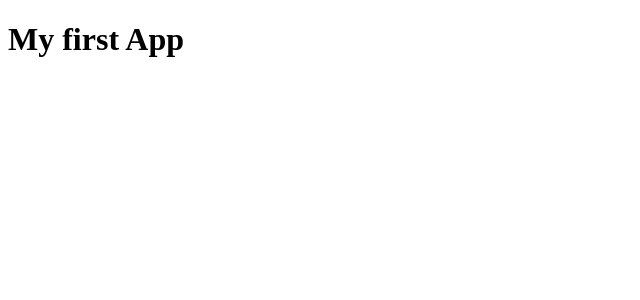
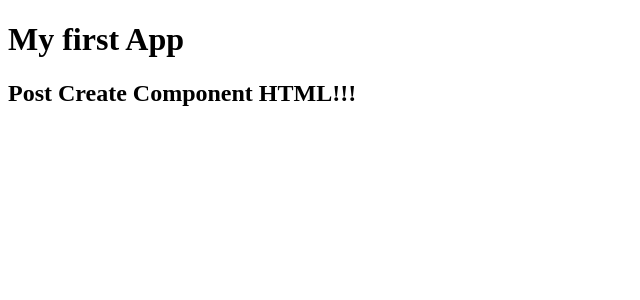
Before and after one commit to ebizimana/mean-course, an Angular app: page / in a window 1280 px wide. Shown: the top 300 px of the page, without its empty margins (0-640 px from the left). Built offline with nearby package versions, Linux system fonts and the light colour scheme.

Commit message:
Added a post component

```diff
--- a/src/app/app.component.html
+++ b/src/app/app.component.html
@@ -1 +1,2 @@
 <h1>My first App</h1>
+<app-post-create></app-post-create>
--- a/src/app/app.module.ts
+++ b/src/app/app.module.ts
@@ -2,10 +2,12 @@ import { BrowserModule } from '@angular/platform-browser';
 import { NgModule } from '@angular/core';
 
 import { AppComponent } from './app.component';
+import {PostCreatComponent} from './posts/post-create/post-create.component'
 
 @NgModule({
   declarations: [
-    AppComponent
+    AppComponent,
+    PostCreatComponent
   ],
   imports: [
     BrowserModule
--- /dev/null
+++ b/src/app/posts/post-create/post-create.component.html
@@ -0,0 +1 @@
+<h2>Post Create Component HTML!!!</h2>
```
Also changed, not shown: src/app/posts/post-create/post-create.component.ts (added, +11 -0 lines).
